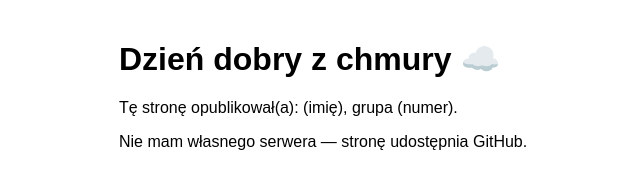
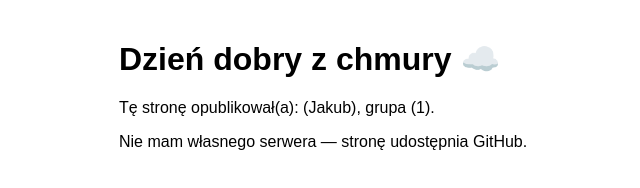
Before and after one commit to kubi0o0/chmura-cwiczenia, a plain HTML site: page index.html in a window 1280 px wide. Shown: the full height of the page, 201-841 px from the left. Drawn offline with Linux system fonts and the light colour scheme.

Commit message:
Update index.html
Pierwsza strona

```diff
--- a/index.html
+++ b/index.html
@@ -6,7 +6,7 @@
 </head>
 <body style="font-family:sans-serif; max-width:640px; margin:40px auto">
   <h1>Dzień dobry z chmury ☁️</h1>
-  <p>Tę stronę opublikował(a): (imię), grupa (numer).</p>
+  <p>Tę stronę opublikował(a): (Jakub), grupa (1).</p>
   <p>Nie mam własnego serwera — stronę udostępnia GitHub.</p>
 </body>
 </html>
```
